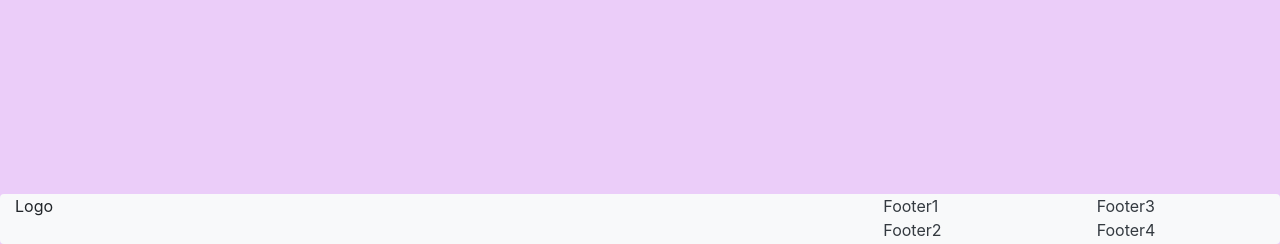
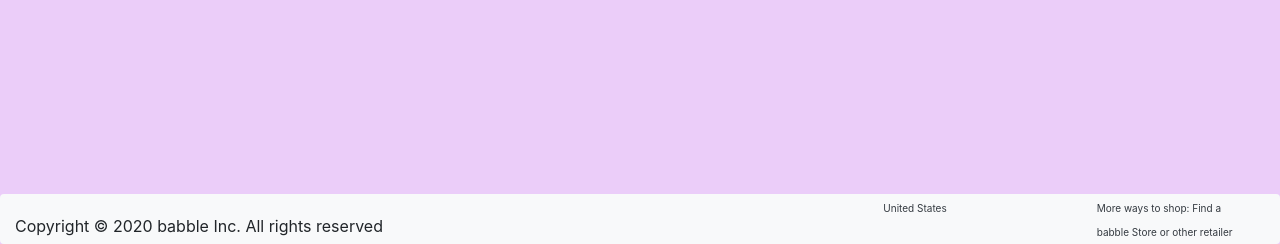
Before and after one commit to DennisHC/PennAppsXXI, a Django app: page /about in a window 1280 px wide. Shown: the part 556-800 px from the top of the page. Run offline with Django 3.2, Linux system fonts and the light colour scheme; some libraries are stand-ins or nearby versions.

Commit message:
About page and footer

```diff
--- a/mysite/info/templates/info/about.html
+++ b/mysite/info/templates/info/about.html
@@ -23,7 +23,8 @@
             newborn are
             typically well-intentioned, however, they clearly pose a threat to the safety of participants and locals in
             areas with a high risk of wildfires.
-            <br><br>
+            <br>
+            <br>
             <b>babble</b> offers a safer and effective alternative to these parties. Our application will allow users to
             virtually
             invite guests to celebrate the coming of their new child, saving nearby forests and foliage from potential
--- a/mysite/info/templates/info/facts.html
+++ b/mysite/info/templates/info/facts.html
@@ -34,7 +34,7 @@
                     allow="accelerometer; autoplay; encrypted-media; gyroscope; picture-in-picture"
                     allowfullscreen></iframe>
             </div>
-            <p style="padding-top: 10px; padding-bottom: 20px">Source: <a
+            <p style="padding-top: 10px; padding-bottom: 50px">Source: <a
                     href="https://www.usgs.gov/news/fast-fire-facts-usgs">https://www.usgs.gov/news/fast-fire-facts-usgs</a>
             </p>
         </ul>
--- a/mysite/users/templates/users/base.html
+++ b/mysite/users/templates/users/base.html
@@ -83,28 +83,22 @@
   <!-- Navbar Footer -->
   <div class="container-fluid bg-light rounded" style = "position: fixed; height: 50px; bottom:0; left: 0">
     <div class="row">
-      <div class="col-12 col-md-8">Logo</div>
+      <div class="col-12 col-md-8" style="padding-top: 20px">Copyright © 2020 babble Inc. All rights reserved</div>
       <div class="col-3 col-md-2">
         <div class="col order-1">
-          <a class="text-dark" href="#">Footer1</a>
-        </div>
-        <div class="col order-2">
-          <a class="text-dark" href="#">Footer2</a>
+          <a class="text-dark" style = "font-size: 10px" href="https://www.google.com/maps/place/United+States/@37.2756537,-104.6561154,5z/data=!3m1!4b1!4m5!3m4!1s0x54eab584e432360b:0x1c3bb99243deb742!8m2!3d37.09024!4d-95.712891">United States</a>
         </div>
       </div>
       <div class="col-3 col-md-2">
         <div class="col order-1">
-          <a class="text-dark" href="#">Footer3</a>
-        </div>
-        <div class="col order-2">
-          <a class="text-dark" href="#">Footer4</a>
+          <a class="text-dark" href="https://www.google.com/maps/search/babble/@33.7465675,-118.0068974,15z" style = "font-size: 10px">More ways to shop: Find a babble Store or other retailer near you. Or call 1-800-MY-BABBLE.</a>
         </div>
       </div>
 </html>
 
 <style type="text/css">
   body {
-    height: 100% !important;
+    min-height: 100%;
     background: #ebcdf9 !important;
   } /* Adding !important forces the browser to overwrite the default style applied by Bootstrap */
   #logo {
```
Also changed, not shown: mysite/users/static/images/bossbb.jpg (added).
